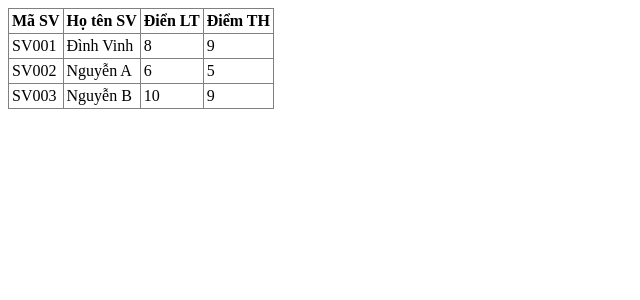
After one commit to kyo911/bonbonshop.com, a PHP site: page /danh-sach.php in a window 1280 px wide. The commit adds this page. Shown: the top 300 px of the page, without its empty margins (0-640 px from the left). Run offline with PHP 8.4, Linux system fonts and the light colour scheme.

Commit message:
Thêm trang danh sách

```diff
--- /dev/null
+++ b/danh-sach.php
@@ -0,0 +1,74 @@
+<!DOCTYPE html>
+<html lang="en">
+<head>
+    <meta charset="UTF-8">
+    <meta name="viewport" content="width=device-width, initial-scale=1.0">
+    <title>Danh sách sinh viên</title>
+    <style>
+        .table-dep {
+            border-collapse: collapse;
+        }
+        .table-dep th, .table-dep td{
+            padding:3px;
+        }
+        .bg-red {
+            background: red;
+        }
+    </style>
+</head>
+<body>
+    <?php
+    $sv1 = array(
+        'sv_ma'         => 'SV001',
+        'sv_hoten'      => 'Đình Vinh',
+        'sv_diem_lt'    => 8,
+        'sv_diem_th'    => 9
+    );
+
+    $sv2 = [
+        'sv_ma'         => 'SV002',
+        'sv_hoten'      => 'Nguyễn A',
+        'sv_diem_lt'    => 6,
+        'sv_diem_th'    => 5
+    ];
+
+    $sv3 = [
+        'sv_ma'         => 'SV003',
+        'sv_hoten'      => 'Nguyễn B',
+        'sv_diem_lt'    => 10,
+        'sv_diem_th'    => 9
+    ];
+
+    $arr_danhsach_sinhvien = array(
+            $sv1,
+            $sv2,
+            $sv3
+
+    );
+
+    ?>
+
+    <table border = "1" class="table-dep">
+        <thead>
+        <tr>
+            <th>Mã SV</th>
+            <th>Họ tên SV</th>
+            <th>Điển LT</th>
+            <th>Điểm TH</th>
+        </tr>
+        </thead>
+        <tbody>
+        <?php foreach($arr_danhsach_sinhvien as $sv): ?>
+           <tr>
+            <td><?= $sv['sv_ma'] ?> </td>
+            <td><?= $sv['sv_hoten'] ?> </td>
+            <td><?= $sv['sv_diem_lt'] ?> </td>
+            <td><?= $sv['sv_diem_th'] ?> </td>
+
+        </tr>
+        <?php endforeach; ?>
+        </tbody>
+
+    </table>
+</body>
+</html>
--- a/index.php
+++ b/index.php
@@ -1,15 +1,16 @@
 <!DOCTYPE html>
 <html lang="en">
     <head>
-        <title>Xin chào PHP</title>
+        <title>Trang chủ</title>
         <meta charset="UTF-8">
         <meta name="viewport" content="width=device-width, initial-scale=1">
         <link href="css/style.css" rel="stylesheet">
     </head>
     <body>
         <?php
-            echo 'Xin chào PHP';
+            echo '<h1>Xin chào PHP</h1>';
         ?>
+
 
     </body>
 </html>
```
Also changed, not shown: gioi-thieu.php (+27 -0 lines).
